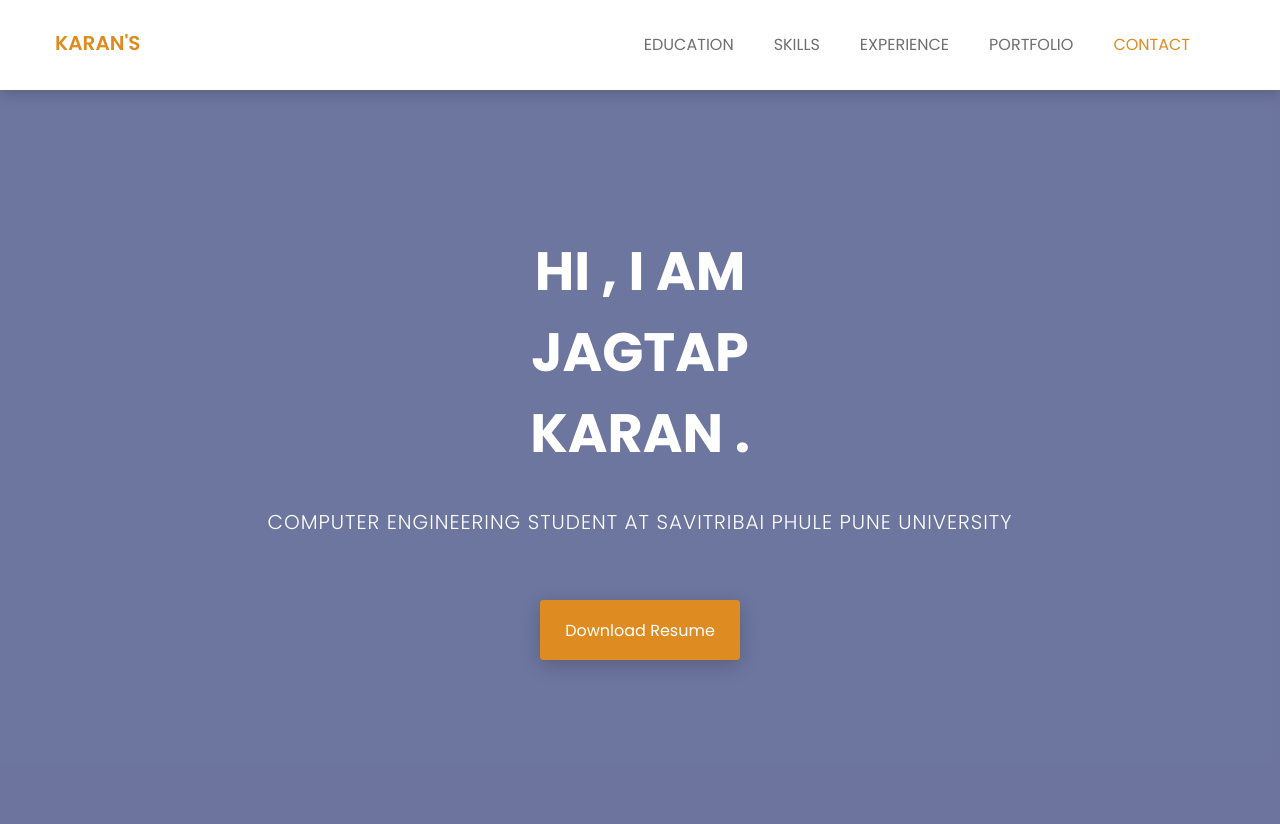
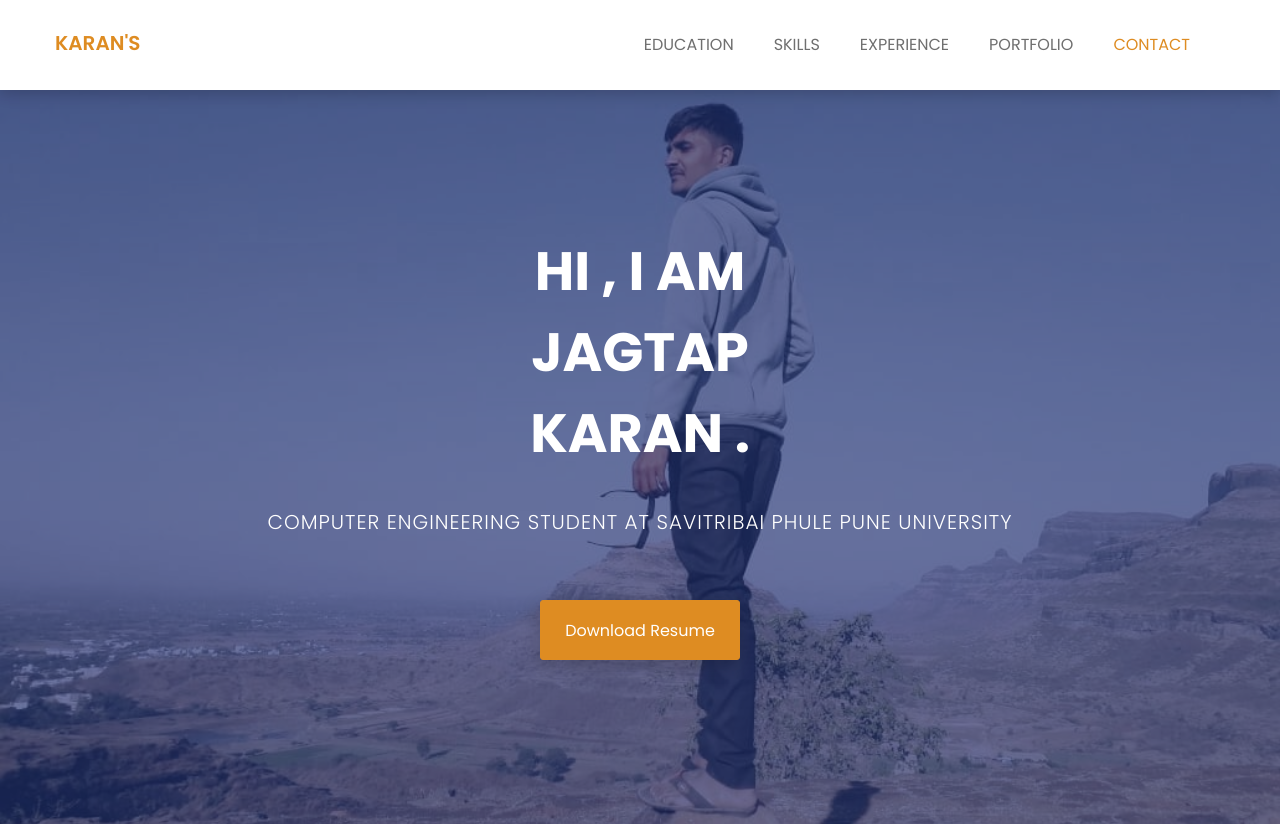
Before and after one commit to JKBHAU/karansweb, a plain HTML site: page index.html in a window 1280 px wide. Shown: the top 824 px of the page. Drawn offline with nearby package versions, Linux system fonts and the light colour scheme; files whose address does not match are found by name.

Commit message:
Update style.css

```diff
--- a/style.css
+++ b/style.css
@@ -190,7 +190,7 @@ nav.navbar.bootsnav .navbar-toggle i{color: #de8c22;}
     align-items: center;
     justify-content: center;
     position:relative;
-    background:url(..welcome-banner.jpg)no-repeat;
+    background:url(welcome-banner.jpg)no-repeat;
     background-size:cover;
     background-position: center;
     height:890px;
```
